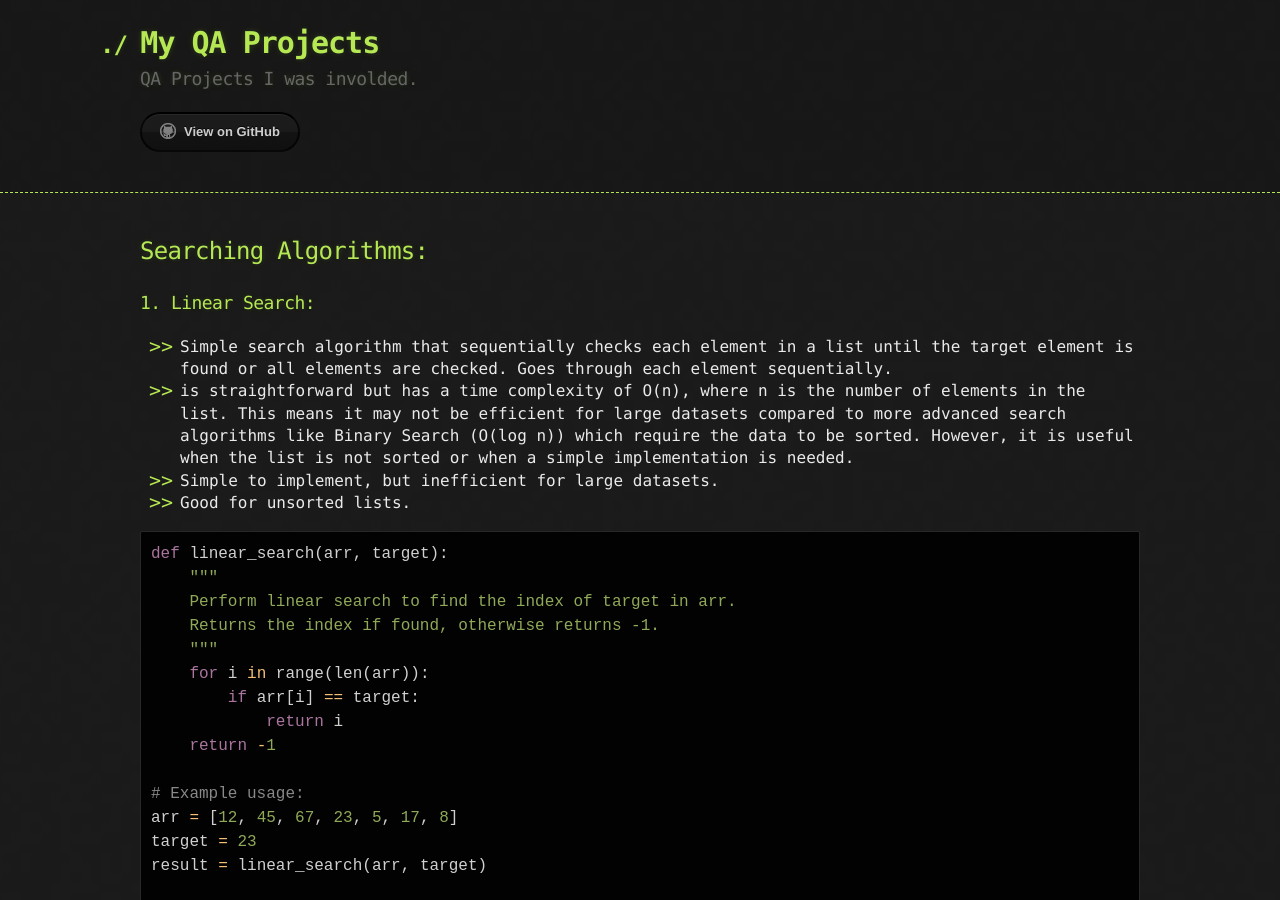
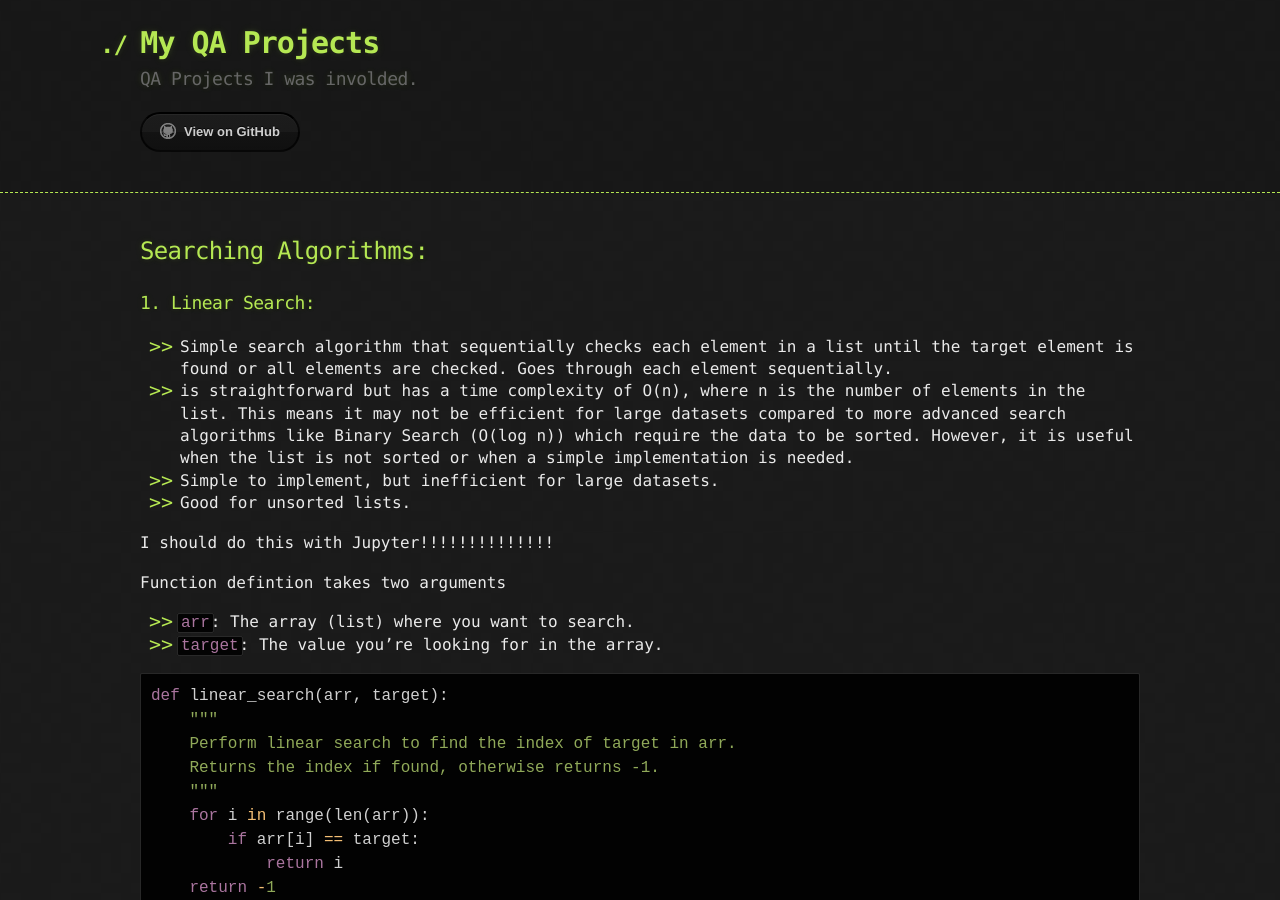
Before and after one commit to sciustechnologia/sciustechnologia.github.io, a Jekyll site: the page built from python/10_algos/1002.md, in a window 1280 px wide and 900 px high. Built offline with Jekyll 4.4.1, drawn with Linux system fonts in a browser that asks for light colours.

Commit message:
Update 1002.md

````diff
--- a/python/10_algos/1002.md
+++ b/python/10_algos/1002.md
@@ -11,6 +11,12 @@ layout: default
 * is straightforward but has a time complexity of O(n), where n is the number of elements in the list. This means it may not be efficient for large datasets compared to more advanced search algorithms like Binary Search (O(log n)) which require the data to be sorted. However, it is useful when the list is not sorted or when a simple implementation is needed.
 * Simple to implement, but inefficient for large datasets.
 * Good for unsorted lists.
+
+I should do this with Jupyter!!!!!!!!!!!!!!
+
+Function defintion takes two arguments
+* `arr`: The array (list) where you want to search.
+* `target`: The value you're looking for in the array.
 
 ```python
 def linear_search(arr, target):
````
